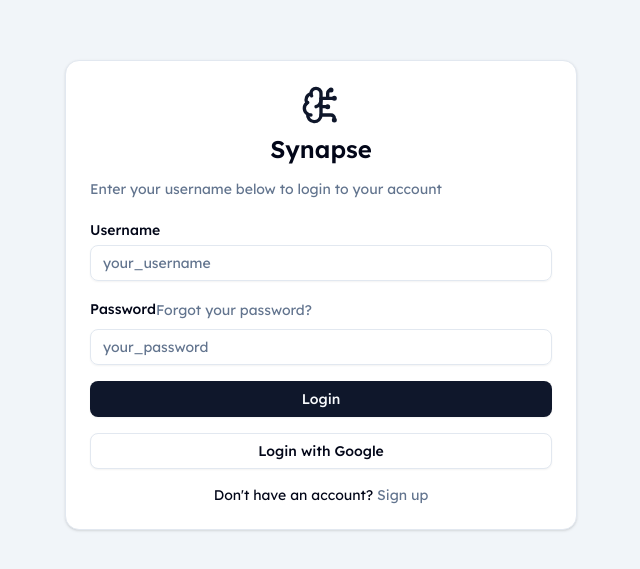
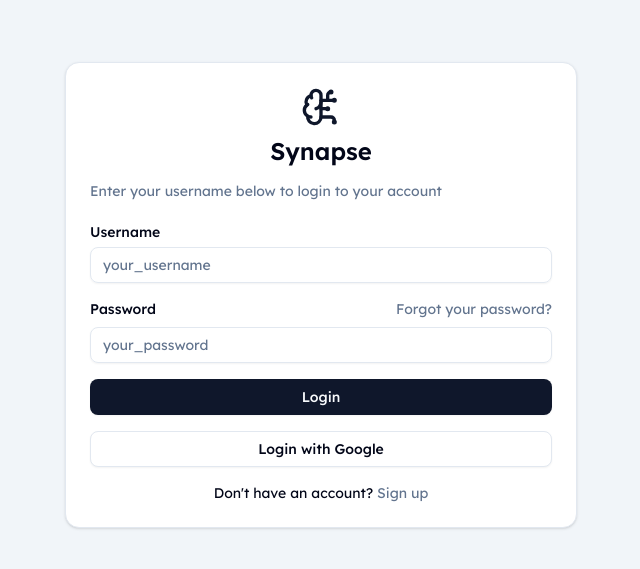
Before and after one commit to dhlananhh/synapse-client, a Next.js app: page /login in a window 1280 px wide. Shown: the part 105-674 px from the top of the page, without its empty margins (319-959 px from the left). Built offline with nearby package versions, Linux system fonts and the light colour scheme.

Commit message:
style: remove unnecessary span tag from forgot password link

```diff
--- a/src/components/features/auth/LoginForm.tsx
+++ b/src/components/features/auth/LoginForm.tsx
@@ -86,14 +86,12 @@
           <div className="grid gap-2">
             <div className="flex items-center">
               <Label htmlFor="password">Password</Label>
-              <span tabIndex={ -1 }>
               <Link
                 href="/forgot-password"
                 className="ml-auto inline-block text-sm text-muted-foreground hover:text-primary hover:underline"
               >
                 Forgot your password?
               </Link>
-              </span>
             </div>
             <Input
               { ...register("password") }
@@ -114,7 +112,11 @@
             className="w-full"
             disabled={ isSubmitting }
           >
-            { isSubmitting && <Loader2 className="mr-2 h-4 w-4 animate-spin" /> }
+            {
+              isSubmitting && (
+                <Loader2 className="mr-2 h-4 w-4 animate-spin" />
+              )
+            }
             Login
           </Button>
           <Button variant="outline" className="w-full">
```
Lines whose indentation alone changed are shown as unchanged.
